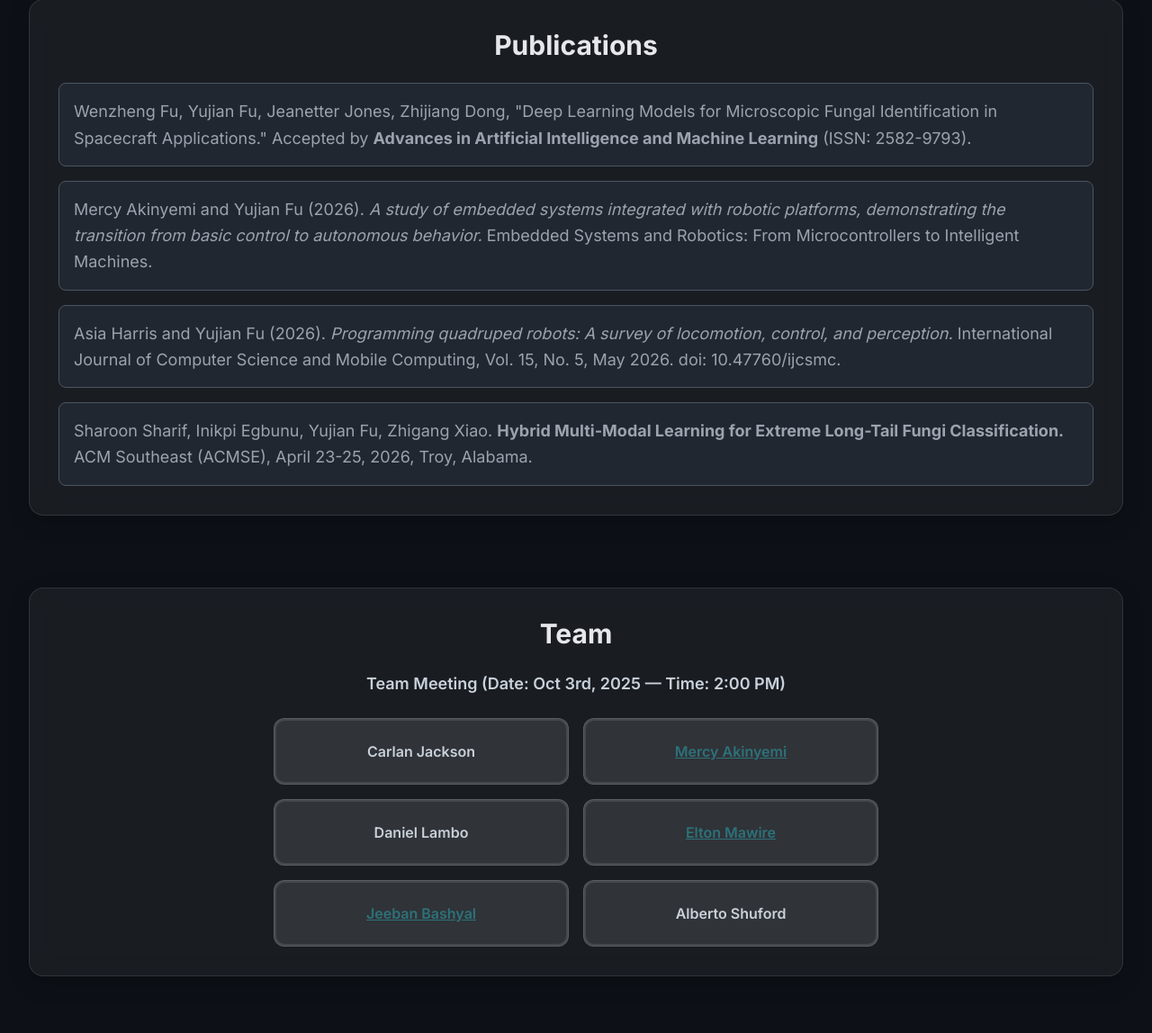
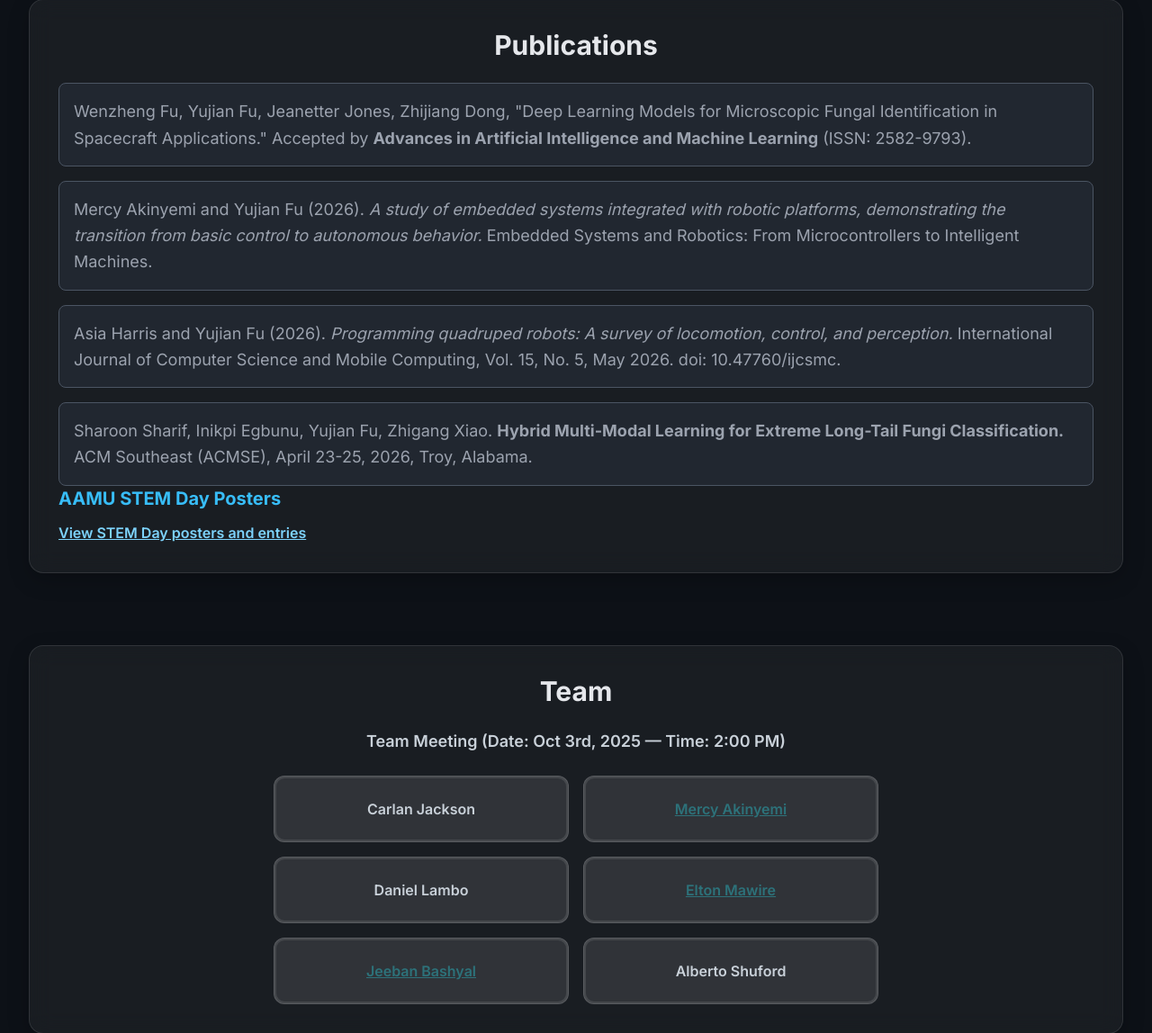
Before and after one commit to Dipin-D/Dr.Fu-s-Portfolio, a Django app: page /researchprojects/project1/ in a window 1280 px wide. Shown: the part 2403-3551 px from the top of the page at 90% size. Run offline with Django 4.2, Linux system fonts and the light colour scheme; some libraries are stand-ins or nearby versions.

Commit message:
steam day update

```diff
--- a/main/templates/researchprojects/project1.html
+++ b/main/templates/researchprojects/project1.html
@@ -180,6 +180,10 @@
                             Sharoon Sharif, Inikpi Egbunu, Yujian Fu, Zhigang Xiao. <strong>Hybrid Multi-Modal Learning for Extreme Long-Tail Fungi Classification.</strong> ACM Southeast (ACMSE), April 23-25, 2026, Troy, Alabama.
                         </p>
                     </div>
+                </div>
+                <div>
+                    <h3 class="text-xl font-bold mb-3 text-sky-400">AAMU STEM Day Posters</h3>
+                    <p class="text-gray-300"><a href="{% url 'stemday' %}" class="text-sky-300 underline font-semibold hover:text-sky-400">View STEM Day posters and entries</a></p>
                 </div>
             </div>
 
```
